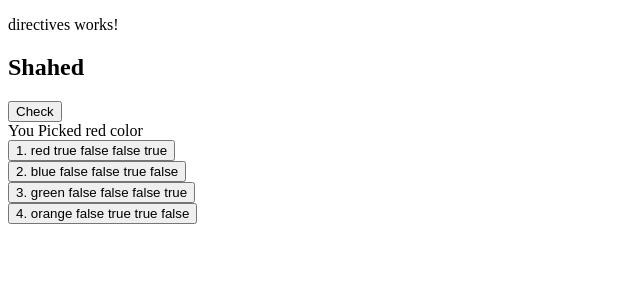
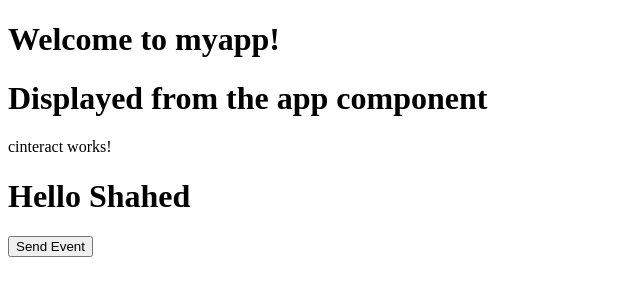
Before and after one commit to shahed-swe/angular-practise, an Angular app: page / in a window 1280 px wide. Shown: the top 300 px of the page, without its empty margins (0-640 px from the left). Built offline with nearby package versions, Linux system fonts and the light colour scheme.

Commit message:
component interation flow from parent to child and child to parent

```diff
--- a/src/app/app.component.html
+++ b/src/app/app.component.html
@@ -1,13 +1,19 @@
 <!--The content below is only a placeholder and can be replaced.-->
-<!-- <div>
+<div>
   <h1>
     Welcome to {{ title }}!
   </h1>
-</div>-->
+</div>
 <!-- <app-test></app-test> -->
 <!-- <div class="app-test2"></div> -->
 <!-- <div app-test3></div>  -->
 <!-- <app-test4></app-test4> -->
 <!-- <app-test5></app-test5> -->
 <!-- <app-twoway></app-twoway> -->
-<app-directives></app-directives>
+<!-- <app-directives></app-directives> -->
+
+<div>
+  <h1>{{message}} Displayed from the app component</h1>
+</div>
+
+<app-cinteract (childEvent)="message=$event" [parentData]="name"></app-cinteract>
--- a/src/app/app.component.ts
+++ b/src/app/app.component.ts
@@ -7,4 +7,7 @@ import { Component } from '@angular/core';
 })
 export class AppComponent {
   title = 'myapp';
+  public name = "Shahed"
+  public message;
+
 }
--- a/src/app/app.module.ts
+++ b/src/app/app.module.ts
@@ -9,6 +9,7 @@ import { Test4Component } from './test4/test4.component';
 import { Test5Component } from './test5/test5.component';
 import { TwowayComponent } from './twoway/twoway.component';
 import { DirectivesComponent } from './directives/directives.component';
+import { CinteractComponent } from './cinteract/cinteract.component';
 
 @NgModule({
   declarations: [
@@ -19,7 +20,8 @@ import { DirectivesComponent } from './directives/directives.component';
     Test4Component,
     Test5Component,
     TwowayComponent,
-    DirectivesComponent
+    DirectivesComponent,
+    CinteractComponent
   ],
   imports: [
     BrowserModule,
--- /dev/null
+++ b/src/app/cinteract/cinteract.component.html
@@ -0,0 +1,8 @@
+<p>
+  cinteract works!
+</p>
+
+<h1>Hello {{name}}</h1>
+
+
+<button (click)="fireEvent()">Send Event</button>
--- /dev/null
+++ b/src/app/cinteract/cinteract.component.ts
@@ -0,0 +1,26 @@
+import { Component, OnInit, Input, EventEmitter, Output } from '@angular/core';
+
+@Component({
+  selector: 'app-cinteract',
+  templateUrl: './cinteract.component.html',
+  styleUrls: ['./cinteract.component.css']
+})
+export class CinteractComponent implements OnInit {
+
+
+  @Input('parentData') public name;
+  // @Input() public parentData;
+
+
+  @Output() public childEvent = new EventEmitter();
+
+  fireEvent(){
+    this.childEvent.emit("Hey ParentOne")
+  }
+
+  constructor() { }
+
+  ngOnInit() {
+  }
+
+}
```
Also changed, not shown: src/app/cinteract/cinteract.component.css (added).
